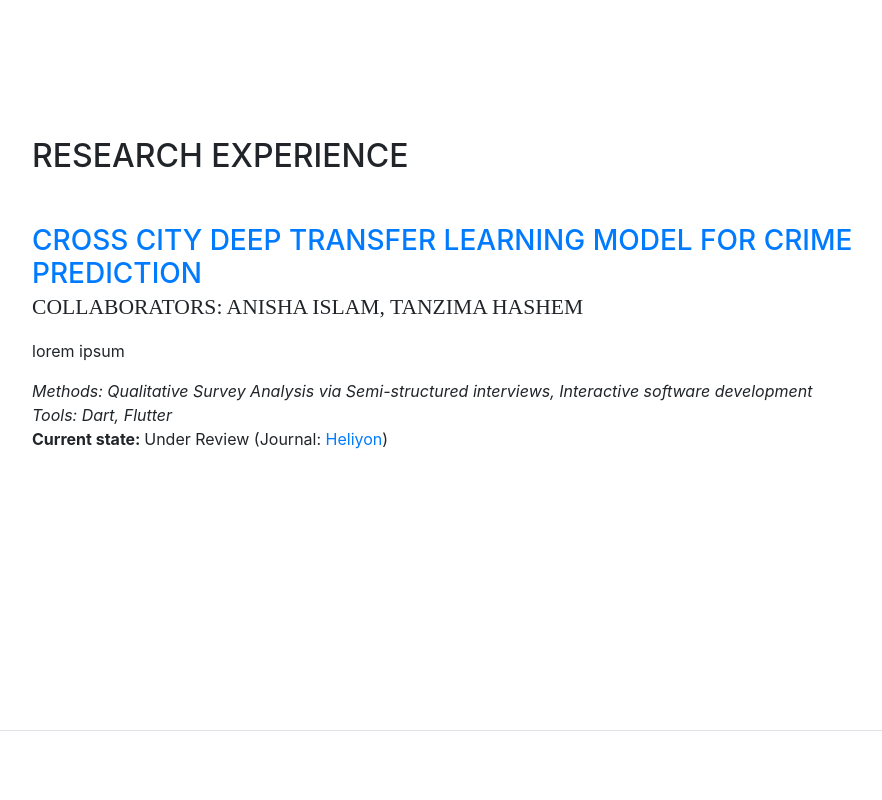
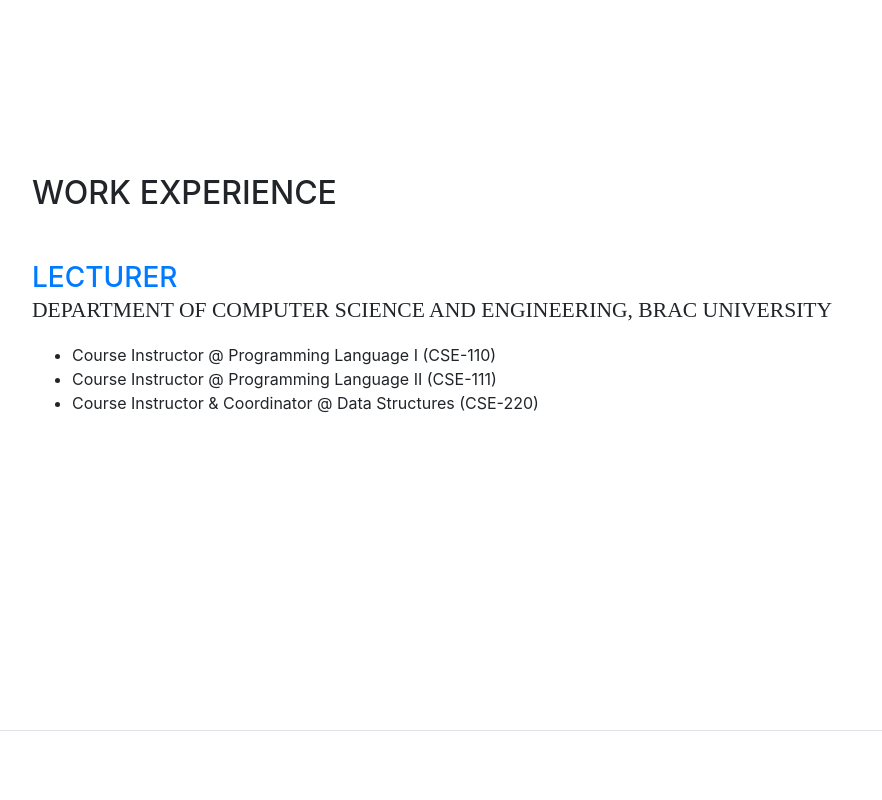
Before and after one commit to NaziaAfreen015/NaziaAfreen015.github.io, a website with bundled scripts: page index.html in a window 1280 px wide. Shown: the part 4500-5300 px from the top of the page, without its empty margins (303-1185 px from the left). Built offline with nearby package versions, Linux system fonts and the light colour scheme; some icons are missing; a web font is replaced by a local one.

Commit message:
work exp

```diff
--- a/index.html
+++ b/index.html
@@ -371,35 +371,32 @@
         </div>
       </section>
 
-      <section class="resume-section p-3 p-lg-5 d-flex flex-column" id="research">
+      <section class="resume-section p-3 p-lg-5 d-flex flex-column" id="experience">
         <div class="my-auto">
           <div class="container-fluid">
-            <h2 class="mb-5">Research Experience</h2>
+            <h2 class="mb-5">Work Experience</h2>
 
             <div class="resume-item d-flex flex-column flex-md-row mb-4">
 	            <div class="resume-content mr-auto">
-	              	<h3 class="mb-0"><a href="https://github.com/NaziaAfreen015/Transfer-Learning-Model-for-Crime-Prediction">Cross City Deep Transfer Learning Model for Crime Prediction</a></h3>
-	              	<div class="subheading mb-3">Collaborators: Anisha Islam, Tanzima Hashem
+	              	<h3 class="mb-0"><a href="https://cse.sds.bracu.ac.bd/faculty_profile/189/ms_nazia_afreen">Lecturer</a></h3>
+	              	<div class="subheading mb-3">Department of Computer Science and Engineering, BRAC University
 	              	</div>
 	              	<div class="mb-5">
 		            	<!-- <div class="col-lg-8 col-md-8 col-sm-12"> -->
 				            <p class="justify">
-                      lorem ipsum
+                      <ul>
+                        <li>
+                          Course Instructor @ Programming Language I (CSE-110)
+                        </li>
+                        <li>
+                          Course Instructor @ Programming Language II (CSE-111)
+                        </li>
+                        <li>
+                          Course Instructor & Coordinator @ Data Structures (CSE-220)
+                        </li>
+                      </ul>
 
                   </p>
-
-		            		<em>Methods: Qualitative Survey Analysis via Semi-structured interviews, Interactive software development</em>
-		            		<br>
-		            		<em>Tools: Dart, Flutter</em>
-                    		<br>
-
-                        <p> <strong>Current state: </strong>
-                          Under Review (Journal: <a href="https://www.cell.com/heliyon/home">Heliyon</a>)
-                        </p>
-				        <!-- </div> -->
-				        <!-- <div class="col-lg-4 col-md-4 col-sm-12">
-			            	<img class="img-fluid" src="img/malign.jpg" width="50%" align="center">
-			            </div> -->
           			</div>
 	            </div>
 	        </div>
```
